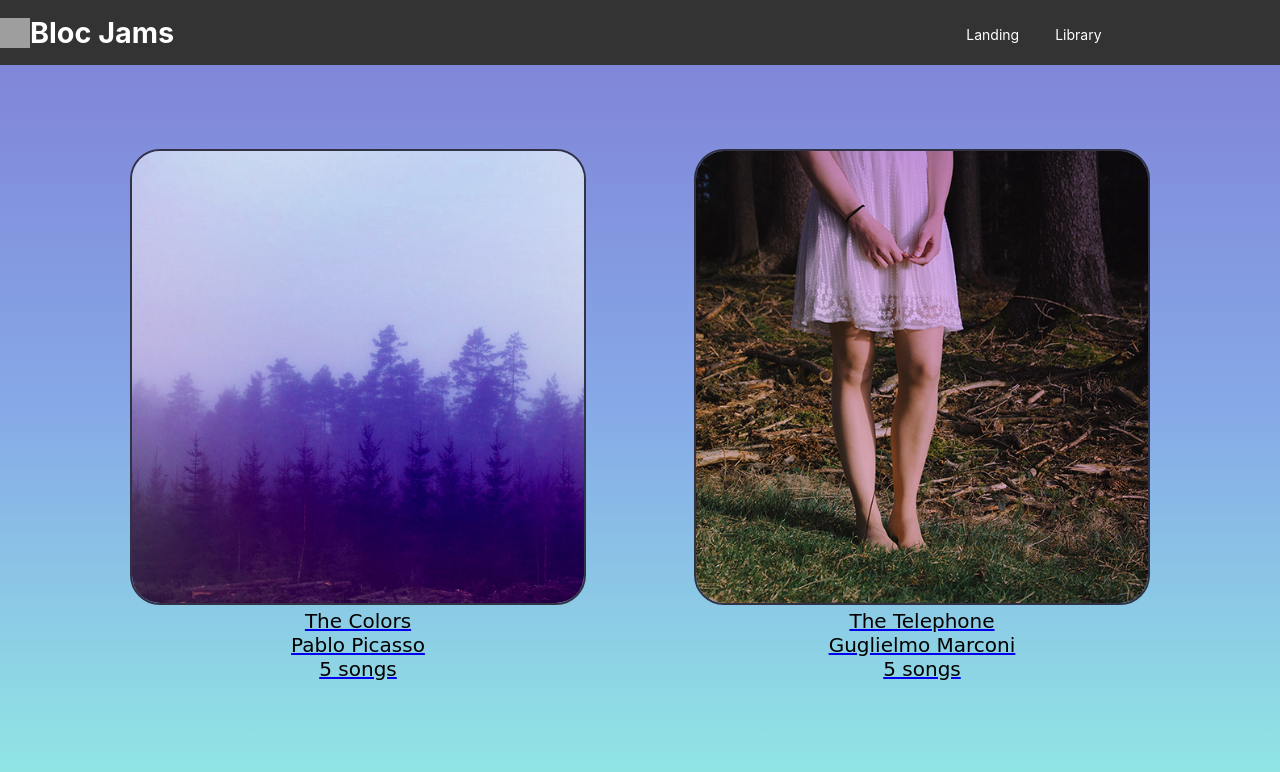
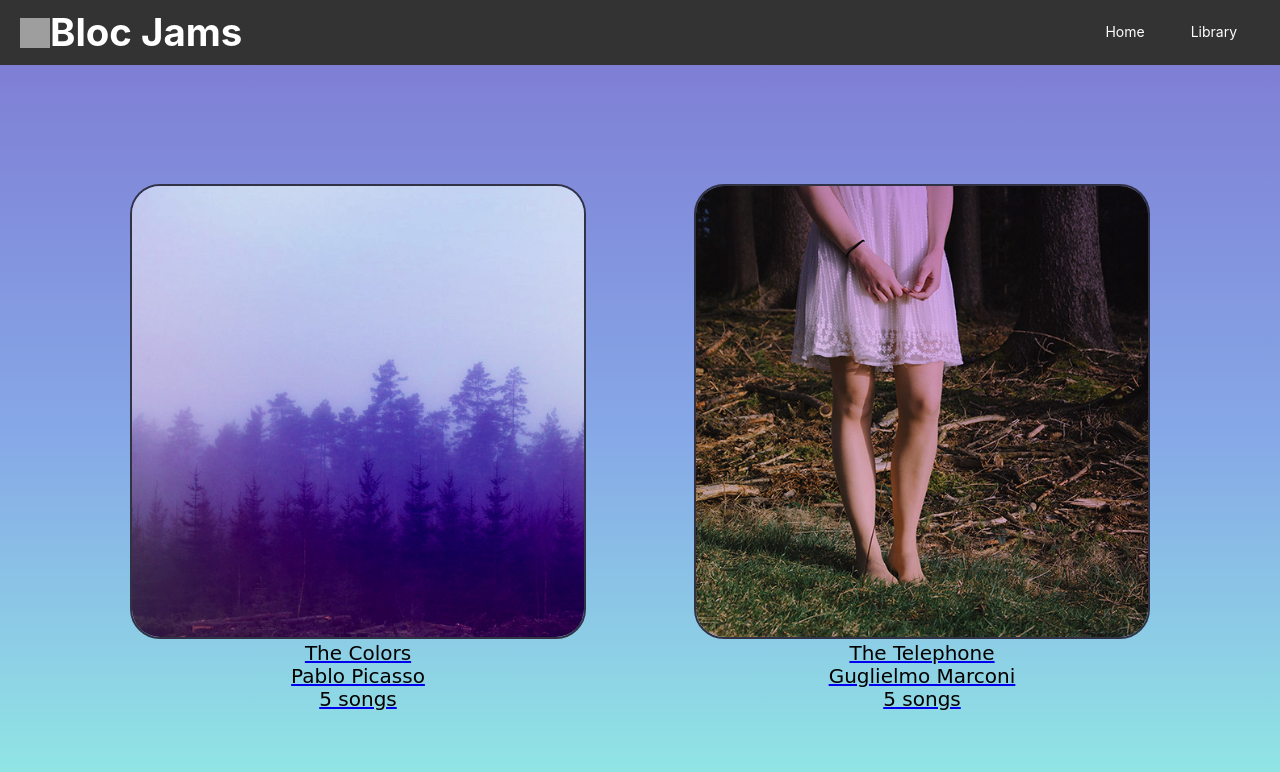
Before and after one commit to NicoleSpeirs/bloc-jams-react, a React (Create React App) app: page /library in a window 1280 px wide. Shown: the top 772 px of the page. Built offline with nearby package versions, Linux system fonts and the light colour scheme; grey boxes are pictures that could not be loaded.

Commit message:
fixed nav-bar and cover

```diff
--- a/src/App.css
+++ b/src/App.css
@@ -37,11 +37,11 @@
   background-color: #333;
   position: fixed;
   display: flex;
+  justify-content: space-between;
   top: 0;
   left: 0;
   width: 100%;
   height: 65px;
-
 }
 
 .navbar-logo  {
@@ -50,16 +50,11 @@
   display: flex;
   font-size: 1.2rem;
   align-items: center;
+  padding-left: 20px;
+}
 
-
-}
-.navbar-nav-items a {
-  display: flex;
-  align-items: center;
-  height: 100%;
-  text-decoration: none;
-  justify-content: center;
-
+.navbar-nav-items {
+  padding-right: 20px;
 }
 
 .navbar-nav-items ul {
@@ -68,37 +63,33 @@
   padding: 0;
   display: flex;
   text-align: center;
-  position: fixed;
+  /* position: fixed; */
   overflow: hidden;
   top: 0;
   width: 100%;
+  height: 100%;
+}
 
+.navbar-nav-items li {
+  /* padding: 0 0.2; */
+  /* padding-top: 8px; */
+  display: flex;
+  align-items: center;
+  font-size: 14px
+}
 
+.navbar-nav-items a {
 }
-.navbar-nav-items li {
-  padding: 0 0.2;
-  padding-top: 8px;
-  display: flex;
-  font-size: 14px
 
-
-}
 .navbar-nav-items li a {
   display: block;
   color: white;
   text-align: center;
-  padding: 18px 18px;
+  padding: 23px 23px;
   text-decoration: none;
-
-
-
 }
 
 li a:hover:not(.active) {
   background-color: #111;
 
 }
-
-.spacer {
-  flex: 0.7;
-}
--- a/src/App.js
+++ b/src/App.js
@@ -17,19 +17,19 @@
                 src="https://i.ibb.co/RpL9Py1/music-39881-640.png"
                 width="30"
                 height="30"
-
               />
               <h1>Bloc Jams</h1>
             </div>
-          <div className="spacer" />
             <div className="navbar-nav-items">
               <ul>
-              <li><Link to='/'>Landing</Link></li>
-              <li><Link to='/library'>Library</Link></li>
+                <li>
+                  <Link to="/">Home</Link>
+                </li>
+                <li>
+                  <Link to="/library">Library</Link>
+                </li>
               </ul>
             </div>
-
-
           </nav>
         </header>
         <main>
--- a/src/components/Album.css
+++ b/src/components/Album.css
@@ -1,15 +1,7 @@
-.album-bg-cover {
+.album-bg {
   background: #7F7FD5;  /* fallback for old browsers */
   background: -webkit-linear-gradient(to right, #91EAE4, #86A8E7, #7F7FD5);  /* Chrome 10-25, Safari 5.1-6 */
   background: linear-gradient(to left, #91EAE4, #86A8E7, #7F7FD5); /* W3C, IE 10+/ Edge, Firefox 16+, Chrome 26+, Opera 12+, Safari 7+ */
-  background-size: cover;
-  background-repeat: no-repeat;
-  background-position: center;
-  height: 100vh;
-  width: 100%;
-  top: 0;
-  left: 0;
-  z-index: -100;
 }
 
 .top-container {
@@ -25,22 +17,20 @@
   max-width: 500px;
   margin-left: auto;
   margin-right: auto;
+}
 
-
-}
 #album-cover-img {
   width: 100%;
   margin-top: 30px;
   border-radius: 20px;
   border: 2px solid #323247;
+}
 
-}
 #album-info {
   padding: 20px;
   width: 50%;
+}
 
-
-}
 .album-details {
   font-family: "Comic Sans MS", cursive, sans-serif;
   font-size: 16px;
@@ -53,7 +43,6 @@
   font-variant: normal;
   text-transform: none;
 }
-
 
 .container {
   width: 80%;
--- a/src/components/Album.js
+++ b/src/components/Album.js
@@ -153,7 +153,7 @@
     const { album, currentSong, isPlaying, hoveringOver } = this.state;
     const songs = album.songs;
     return (
-      <section className="album album-bg-cover">
+      <section className="album album-bg bg-cover">
         <div className="container">
           <div className="top-container">
             <section id="album-art-container">
--- a/src/components/Landing.css
+++ b/src/components/Landing.css
@@ -1,37 +1,14 @@
-/* .landing-background {
-  background-color: pink;
-  /* background: url("https://i.ibb.co/5kZNZ9q/music-1285165-640.jpg"); */
-  /* background-size: cover;
-  background-repeat: no-repeat;
-  background-position: center;
-  position: absolute;
-  height: 100%;
-  width: 100%;
-  top: 0;
-  left: 0;
-  z-index: -100;
-
-
-
-} */
 .landing {
   background: #7F7FD5;  /* fallback for old browsers */
   background: -webkit-linear-gradient(to right, #91EAE4, #86A8E7, #7F7FD5);  /* Chrome 10-25, Safari 5.1-6 */
   background: linear-gradient(to right, #91EAE4, #86A8E7, #7F7FD5); /* W3C, IE 10+/ Edge, Firefox 16+, Chrome 26+, Opera 12+, Safari 7+ */
+}
 
-
-  background-size: cover;
-  background-repeat: no-repeat;
-  background-position: center;
-
-
-  /* height: calc(100vh - 56px); */
-  height: 100vh;
+.bg-cover {
+  position: absolute;
+  height: calc(100% - 65px) !important;
   width: 100%;
-  top: 0;
-  left: 0;
   z-index: -100;
-
 }
 
 .hero-title {
--- a/src/components/Landing.js
+++ b/src/components/Landing.js
@@ -2,8 +2,7 @@
 import "./Landing.css";
 
 const Landing = () => (
-  <section className="landing">
-    <div className="landing-bg bg-cover"> </div>
+  <section className="landing bg-cover">
     <h1 className="hero-title">Turn the music up!</h1>
 
     <section className="selling-points">
--- a/src/components/Library.css
+++ b/src/components/Library.css
@@ -1,27 +1,8 @@
-
-.landing-bg {
-  background: url("https://i.ibb.co/jbbDRML/background-2068283-640.jpg");
-}
-
-
-  /* background-size: cover;
-  background-repeat: no-repeat;
-  background-position: center;
-  position: absolute;
-  height: 100%;
-  width: 100%;
-  top: 0;
-  left: 0;
-  z-index: -100; */
-
 .album-cover {
   width: 80%;
   margin-top: 30px;
   border-radius: 30px;
   border: 2px solid #323247;
-
-
-
 }
 .click-to-album {
   color: black;
@@ -29,22 +10,11 @@
   font-size: 20px;
 }
 
-
-
 .Library {
   background: #7F7FD5;  /* fallback for old browsers */
   background: -webkit-linear-gradient(to top, #91EAE4, #86A8E7, #7F7FD5);  /* Chrome 10-25, Safari 5.1-6 */
   background: linear-gradient(to top, #91EAE4, #86A8E7, #7F7FD5); /* W3C, IE 10+/ Edge, Firefox 16+, Chrome 26+, Opera 12+, Safari 7+ */
 
-  background-size: cover;
-  background-repeat: no-repeat;
-  background-position: center;
-
-  height: 100vh;
-  width: 100%;
-  top: 0;
-  left: 0;
-  z-index: -100;
   display: flex;
   align-items: center;
   justify-content: center;
--- a/src/components/Library.js
+++ b/src/components/Library.js
@@ -10,7 +10,7 @@
   }
     render () {
         return (
-        <section className='Library'>
+        <section className='Library bg-cover'>
           {
             this.state.albums.map( (album, index) =>
               <Link to={`/album/${album.slug}`} key={index}>
--- a/src/index.css
+++ b/src/index.css
@@ -1,5 +1,6 @@
 body {
   margin: 0;
+  margin-top: 65px;
   padding: 0;
   font-family: -apple-system, BlinkMacSystemFont, "Segoe UI", "Roboto", "Oxygen",
     "Ubuntu", "Cantarell", "Fira Sans", "Droid Sans", "Helvetica Neue",
@@ -12,5 +13,4 @@
 code {
   font-family: source-code-pro, Menlo, Monaco, Consolas, "Courier New",
     monospace;
-
 }
--- a/src/index.js
+++ b/src/index.js
@@ -1,6 +1,7 @@
 import React from 'react';
 import ReactDOM from 'react-dom';
 import { BrowserRouter } from 'react-router-dom';
+import './normalize.css';
 import './index.css';
 import App from './App';
 import * as serviceWorker from './serviceWorker';
```
Also changed, not shown: src/normalize.css (added). Lines whose indentation alone changed are shown as unchanged.
